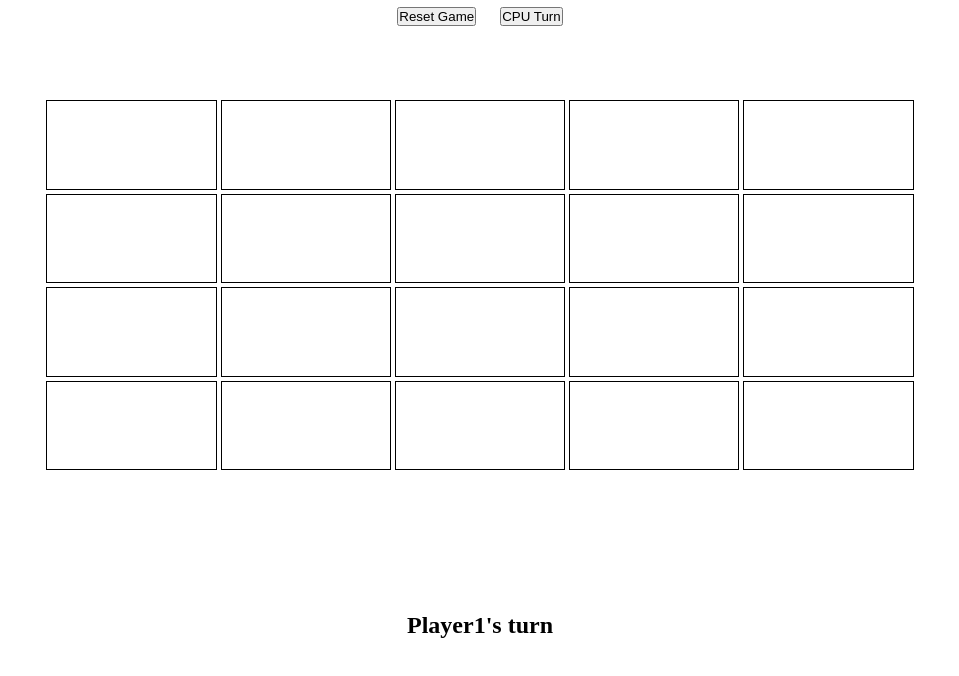
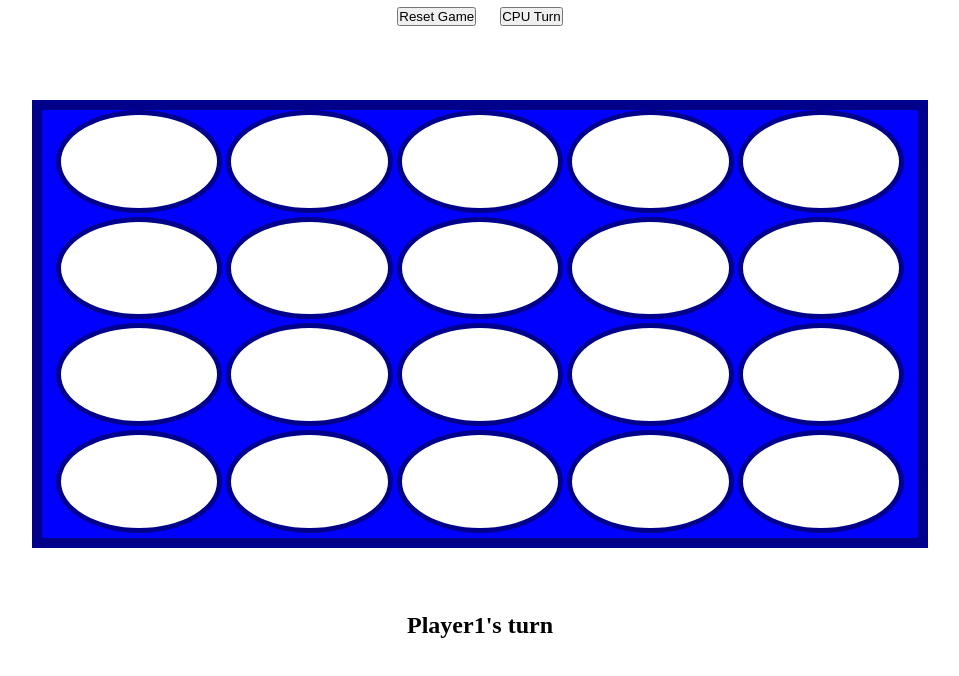
Before and after one commit to achasek/Connect4, a plain HTML site: page index.html in a window 1280 px wide. Shown: the part 40-716 px from the top of the page, without its empty margins (160-1119 px from the left). Drawn offline with Linux system fonts and the light colour scheme.

Commit message:
'trying to change the idx values'

```diff
--- a/css/main.css
+++ b/css/main.css
@@ -16,14 +16,26 @@ button {
     height: 56vh;
     width: 70vw;
     margin: 5% auto;
+    background: blue;
+    border: 10px solid darkblue;
 }
 
 .square {
     display: inline-block;
-    border: 1px solid black;
-    height: 20%;
+    height: 24%;
     width: 19%;
+    border-radius: 50%;
+    border: 5px solid darkblue;
+    background: white;
 }
+
+/* .player-piece {
+    background: red;
+}
+
+.computer-piece {
+    background: yellow;
+} */
 
 #message-box {
     height: 10%;
--- a/index.html
+++ b/index.html
@@ -15,26 +15,26 @@
     <button id="reset">Reset Game</button>
     <button id="CPU">CPU Turn</button>
     <div id="board">
-        <div class="square" id="sq0"></div>
-        <div class="square" id="sq1"></div>
-        <div class="square" id="sq2"></div>
-        <div class="square" id="sq3"></div>
-        <div class="square" id="sq4"></div>
-        <div class="square" id="sq5"></div>
-        <div class="square" id="sq6"></div>
-        <div class="square" id="sq7"></div>
-        <div class="square" id="sq8"></div>
-        <div class="square" id="sq9"></div>
-        <div class="square" id="sq10"></div>
-        <div class="square" id="sq11"></div>
-        <div class="square" id="sq12"></div>
-        <div class="square" id="sq13"></div>
-        <div class="square" id="sq14"></div>
-        <div class="square" id="sq15"></div>
-        <div class="square" id="sq16"></div>
-        <div class="square" id="sq17"></div>
-        <div class="square" id="sq18"></div>
-        <div class="square" id="sq19"></div>
+        <div class="square" id="0-0"></div>
+        <div class="square" id="0-1"></div>
+        <div class="square" id="0-2"></div>
+        <div class="square" id="0-3"></div>
+        <div class="square" id="0-4"></div>
+        <div class="square" id="1-0"></div>
+        <div class="square" id="1-1"></div>
+        <div class="square" id="1-2"></div>
+        <div class="square" id="1-3"></div>
+        <div class="square" id="1-4"></div>
+        <div class="square" id="2-0"></div>
+        <div class="square" id="2-1"></div>
+        <div class="square" id="2-2"></div>
+        <div class="square" id="2-3"></div>
+        <div class="square" id="2-4"></div>
+        <div class="square" id="3-0"></div>
+        <div class="square" id="3-1"></div>
+        <div class="square" id="3-2"></div>
+        <div class="square" id="3-3"></div>
+        <div class="square" id="3-4"></div>
     </div>
     <div id="message-box">
         <h2></h2>
--- a/js/main.js
+++ b/js/main.js
@@ -1,37 +1,37 @@
 /*----- constants -----*/
-const winningCombos = [
-    //columns
-    [0, 5, 10, 15],
-    [1, 6, 11, 16],
-    [2, 7, 12, 17],
-    [3, 8, 13, 18],
-    [4, 9, 14, 19],
-    //rows left-aligned
-    [0, 1, 2, 3],
-    [5, 6, 7, 8],
-    [10, 11, 12, 13],
-    [15, 16, 17, 18],
-    //rows right-aligned
-    [1, 2, 3, 4],
-    [6, 7, 8, 9],
-    [11, 12, 13, 14],
-    [16, 17, 18, 19],
-    //diagonals
-    [0, 6, 12, 18],
-    [1, 7, 13, 19],
-    [3, 7, 11, 15],
-    [4, 8, 12, 16],
-];
+// const winningCombos = [
+//     //columns
+//     [0, 5, 10, 15],
+//     [1, 6, 11, 16],
+//     [2, 7, 12, 17],
+//     [3, 8, 13, 18],
+//     [4, 9, 14, 19],
+//     //rows left-aligned
+//     [0, 1, 2, 3],
+//     [5, 6, 7, 8],
+//     [10, 11, 12, 13],
+//     [15, 16, 17, 18],
+//     //rows right-aligned
+//     [1, 2, 3, 4],
+//     [6, 7, 8, 9],
+//     [11, 12, 13, 14],
+//     [16, 17, 18, 19],
+//     //diagonals
+//     [0, 6, 12, 18],
+//     [1, 7, 13, 19],
+//     [3, 7, 11, 15],
+//     [4, 8, 12, 16],
+// ];
 
 const PLAYER_LOOKUP = {
     '1': {
         name: 'Player1',
-        symbol: 'O',
+        color: 'red',
 
     },
     '-1': {
         name: 'Computer',
-        symbol: 'X',
+        color: 'yellow',
     },
 };
 
@@ -46,6 +46,7 @@ const messageDisplayEl = document.querySelector('h2');
 const resetBtnEl = document.getElementById('reset');
 // const cpuTurnEl = document.getElementById('CPU');
 const boardEl = document.getElementById('board');
+const squareEl = document.querySelector('.square');
 
 /*----- event listeners -----*/
 resetBtnEl.addEventListener('click', handleResetClick);
@@ -69,13 +70,22 @@ function handleResetClick() {
 // }
 
 function handleBoardClick(evt) {
-    console.log(evt)
+    console.log(evt.target.id)
     if(winner) {
-        console.log(winner)
-        return
+        // console.log(winner)
+        return;
     }
+    // let coordinates = square.id.split('-');
+    // let row = parseInt(coordinates[0]);
+    // let column = parseInt(coordinates[1]);
     if (evt.target.id !== 'board') {
-        const idx = evt.target.id[2];
+        // const rowIdx = evt.target.id[0];
+        // const columnIdx = evt.target.id[2];
+        // const idx =
+        let coordinates = board.id.split('-');
+        let row = parseInt(coordinates[0]);
+        let column = parseInt(coordinates[1]);
+        let idx = [row][column]
         if (!board[idx]) {
             board[idx] = turn;
             checkWin();
@@ -83,6 +93,7 @@ function handleBoardClick(evt) {
             render();
             // computerChooses();
         }
+        console.log(idx)
     };
 };
 
@@ -96,13 +107,22 @@ function render() {
    };
 
    board.forEach(function (square, idx) {
+    // playPiece();
     if(square) {
-        document.getElementById(`sq${idx}`).textContent = PLAYER_LOOKUP[square].symbol;
+        document.getElementById(`sq${idx}`).style.background = PLAYER_LOOKUP[square].color;
     } else {
-        document.getElementById(`sq${idx}`).textContent = '';
+        document.getElementById(`sq${idx}`).style.background = '';
     };
 });
 };
+
+// function playPiece() {
+//     if(turn === 1) {
+//         squareEl.style.background = 'red';
+//     } else if (turn === -1) {
+//         squareEl.style.background = 'yellow';
+//     }
+// }
 
 function changeTurn() {
     turn = turn * -1
```
